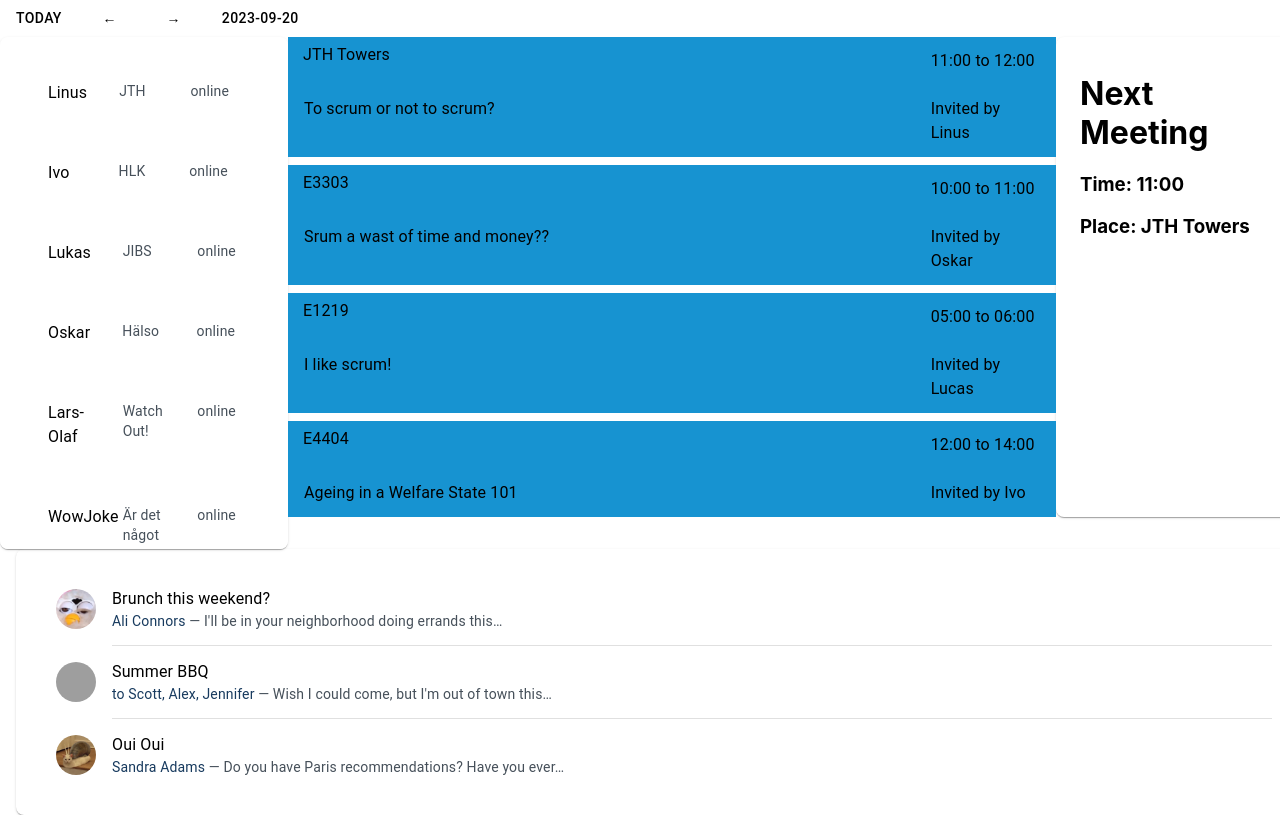
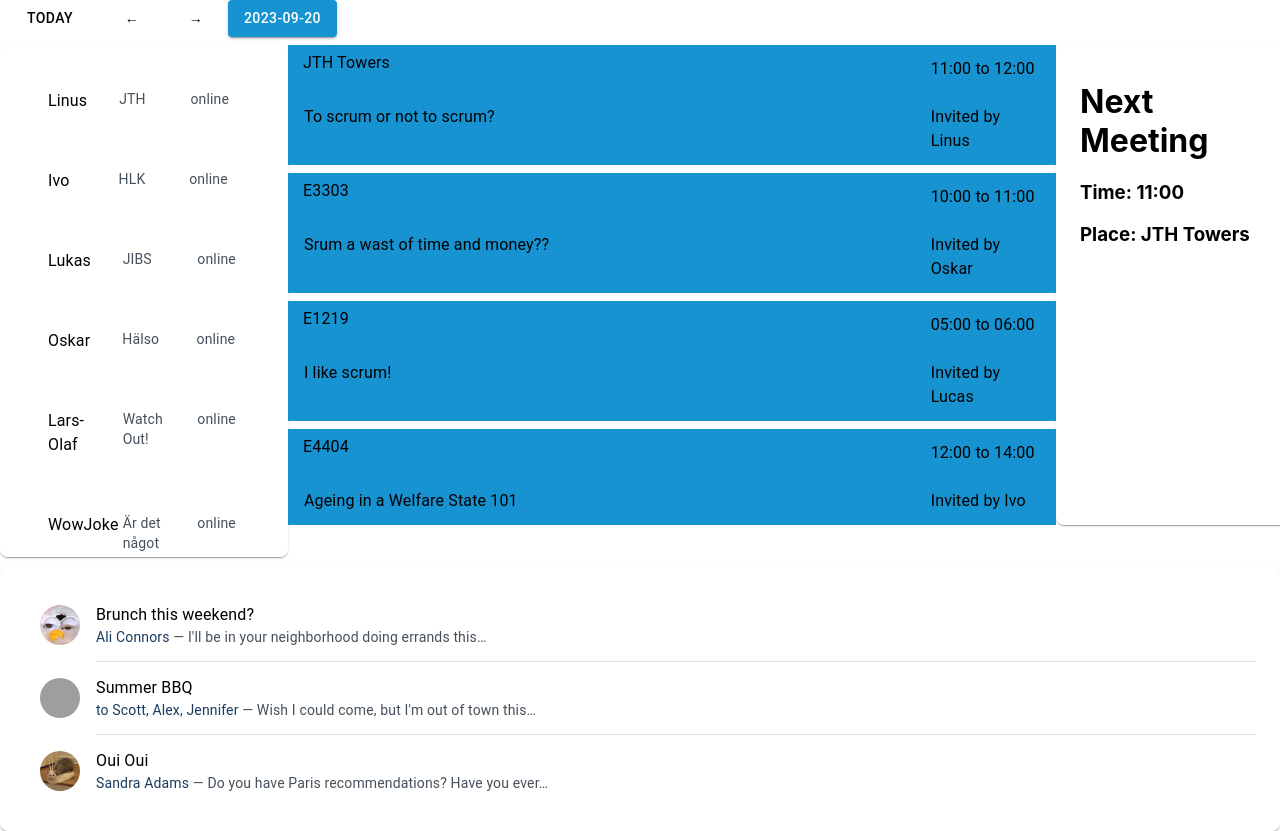
Before and after one commit to Linkan42/TimeFlow, a React (Create React App) app: page /home in a window 1280 px wide. Shown: the top 831 px of the page. Built offline with nearby package versions, Linux system fonts and the light colour scheme; grey boxes are pictures that could not be loaded.

Commit message:
Fixed more features to HEADPANEL

```diff
--- a/src/View/HeadPanel/HeadPanel.js
+++ b/src/View/HeadPanel/HeadPanel.js
@@ -1,4 +1,4 @@
-import { ThemeProvider, createTheme, Button, Box } from "@mui/material";
+import { ThemeProvider, createTheme, Button, Box, Grid } from "@mui/material";
 import { DatePicker } from "@mui/x-date-pickers";
 import React, { Component, useState } from "react";
 import { AdapterDayjs } from "@mui/x-date-pickers/AdapterDayjs";
@@ -19,11 +19,13 @@ const theme = createTheme({
 });
 
 let currentDate = dayjs();
+let weekDay     = dayjs().format('dddd');
 
 function DateButton() {
     const [buttonText, setButtonText] = useState(`${dayjs().format("YYYY-MM-DD")}`);
 
-
+    if (weekDay === dayjs().format('dddd') && currentDate.format("D") === dayjs().format("D"))
+        weekDay = "Today";
 
     const handleButtonClick = () => {
         currentDate = dayjs();
@@ -36,43 +38,43 @@ function DateButton() {
     const handleButtonClickLeft = () => {
         currentDate = currentDate.add(-1, 'day');
         setButtonText(currentDate.format("YYYY-MM-DD"));
+        weekDay = currentDate.format('dddd');
     }
 
     const handleButtonClickRight = () => {
         currentDate = currentDate.add(1, 'day');
         setButtonText(currentDate.format("YYYY-MM-DD"));
+        weekDay = currentDate.format('dddd');
     }
 
   return (
       <>
+            <Button sx={{width: '100px'}} variant="filledTonal">
+            {weekDay}
+            </Button>
             <Button className="ButtonL" variant="filledTonal" onClick={handleButtonClickLeft}>
                 ←
             </Button>
             <Button className="ButtonR" variant="filledTonal" onClick={handleButtonClickRight}>
                 →
             </Button>
-            <Button className="dateButton" variant="primary" onClick={handleButtonClick}> {buttonText}</Button>
+            <Button className="dateButton" variant="primary" onClick={handleButtonClick} sx={{
+                color: 'white',
+                background: '#1793d1',
+                boxShadow: 2
+            }}>
+            {buttonText}
+            </Button>
         </>
-    );
-}
-
-function TodayButton() {
-    return (
-        <Button variant="filledTonal">
-            Today
-        </Button>
     );
 }
 
 export class HeadPanel extends Component {
     render () {
         return (
-            <ThemeProvider theme={theme}>
-
-                <TodayButton></TodayButton>
-                <DateButton></DateButton>
-
-            </ThemeProvider>
+        <>
+            <DateButton></DateButton>
+        </>
         )
 
     }
--- a/src/View/HomePage/HomePage.js
+++ b/src/View/HomePage/HomePage.js
@@ -9,9 +9,9 @@ import HeadPanel from "../HeadPanel/HeadPanel"
 export class HomePage extends Component {
     render(){
         return(
-        <Grid>
+        <Grid container rowGap={1}>
             <Grid>
-                <HeadPanel xs={{Height:'10vh', width:'100%'}}/>
+                <HeadPanel></HeadPanel>
             </Grid>
             <Grid>
                 <Stack direction="row">
```
